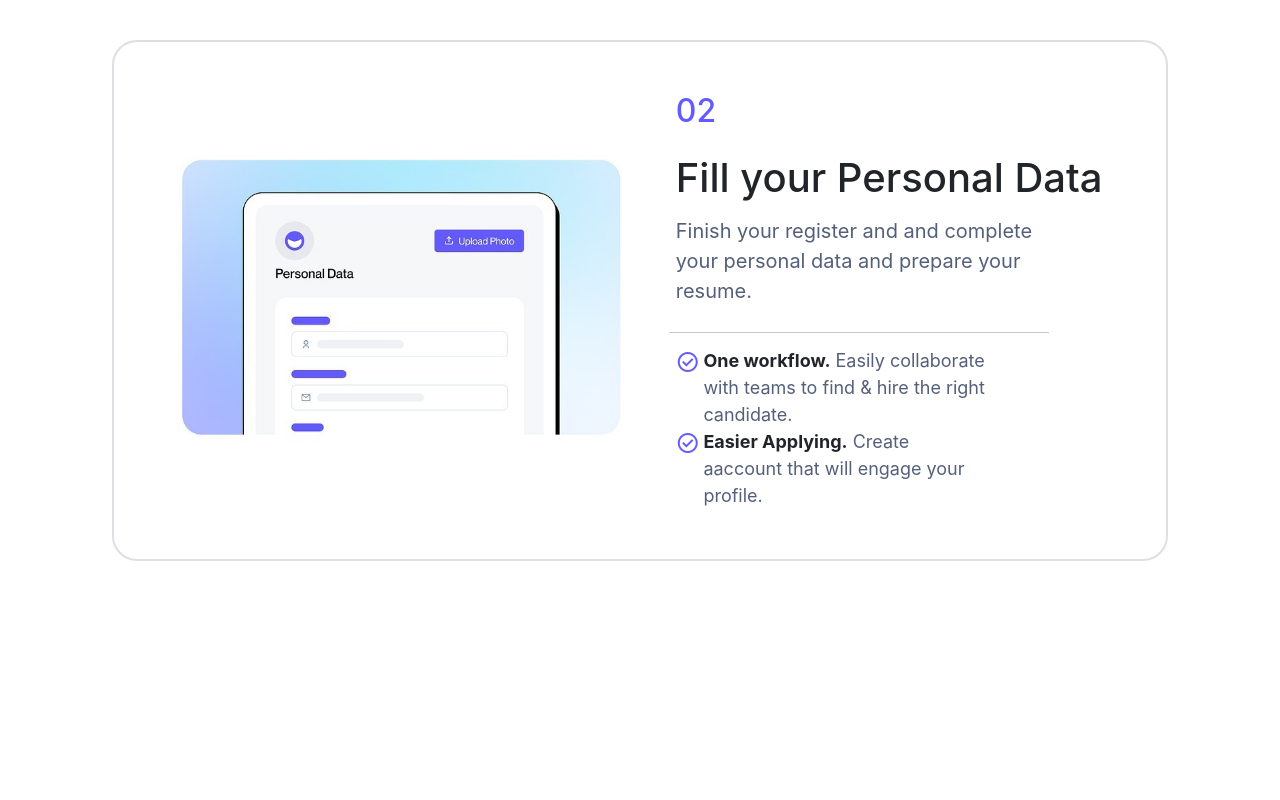
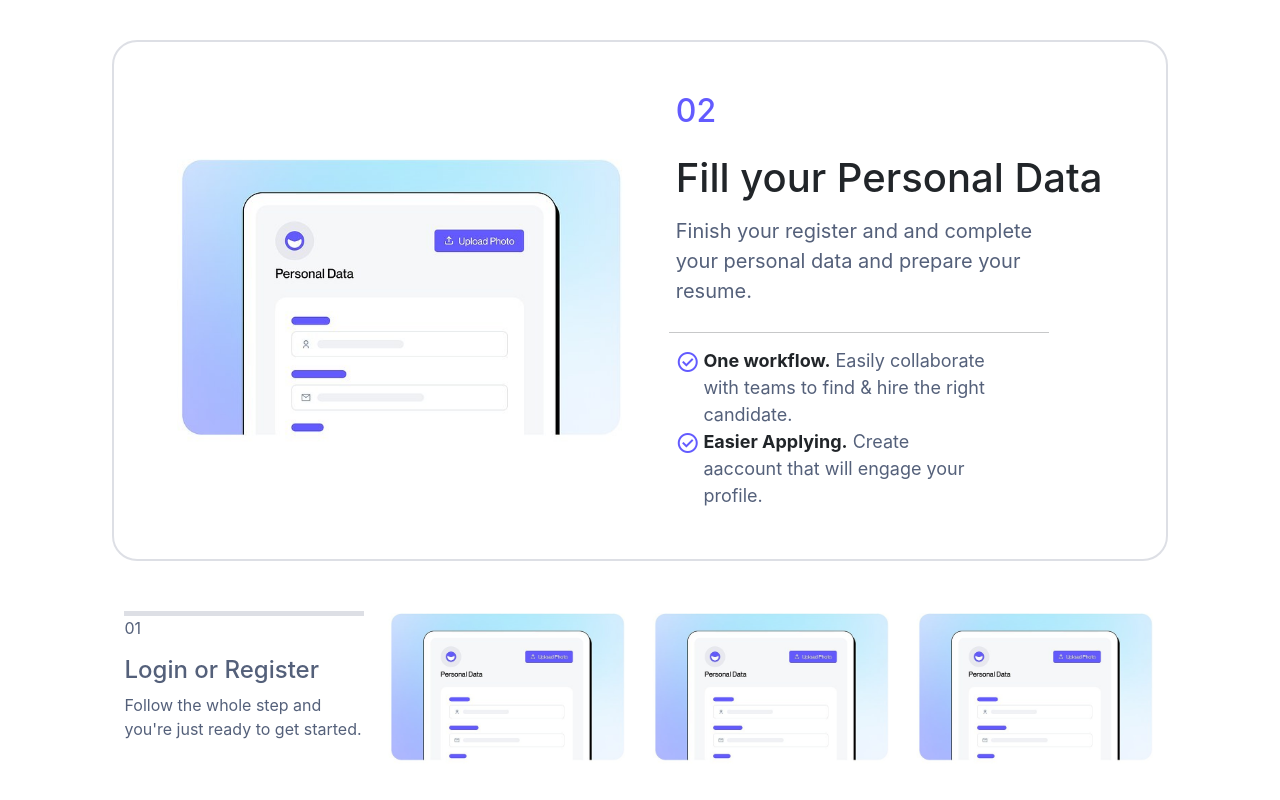
Before and after one commit to Yasela-dissanayake/hirace-job, a React (Create React App) app: page / in a window 1280 px wide. Shown: the part 2260-3060 px from the top of the page. Before the commit the page ends 2871 px from the top, so only its background shows below. Built offline with nearby package versions, Linux system fonts and the light colour scheme.

Commit message:
single step content  added

```diff
--- a/src/pages/Homepage.js
+++ b/src/pages/Homepage.js
@@ -349,6 +349,30 @@ const Homepage = () => {
             </div>
           </div>
         </section>
+        <section id="how-works">
+          <div className={`container ${classes.stepsContainer}`}>
+            <div className={`row ${classes.stepRow}`}>
+              <div className={`col-3 text-start`}>
+                <div className={classes.stepContent}>
+                  <p className={classes.stepNumber}>01</p>
+                  <h4 className={classes.stepHeading}>Login or Register</h4>
+                  <p className={classes.stepPara}>
+                    Follow the whole step and you're just ready to get started.
+                  </p>
+                </div>
+              </div>
+              <div className={`col-3`}>
+                <img src={img2} alt="img2" className={classes.img2} />
+              </div>
+              <div className={`col-3`}>
+                <img src={img2} alt="img2" className={classes.img2} />
+              </div>
+              <div className={`col-3`}>
+                <img src={img2} alt="img2" className={classes.img2} />
+              </div>
+            </div>
+          </div>
+        </section>
       </main>
       <footer></footer>
     </div>
--- a/src/pages/Homepage.module.css
+++ b/src/pages/Homepage.module.css
@@ -286,6 +286,32 @@
   width: 100%;
 }
 
+/* steps section  */
+
+.stepsContainer {
+  max-width: 100%;
+  text-align: center;
+}
+
+.stepRow {
+  margin: auto;
+  margin-left: 8%;
+  margin-right: 8%;
+  margin-bottom: 4%;
+  /* display: flex;
+  align-items: center; */
+}
+
+.stepContent {
+  border-top: solid 5px rgba(85, 96, 124, 0.2);
+  color: var(--textColor);
+}
+
+.stepContent:hover {
+  border-color: var(--primaryColor);
+  color: var(--primaryColor);
+}
+
 /* media queries */
 
 @media (max-width: 1200px) {
```
